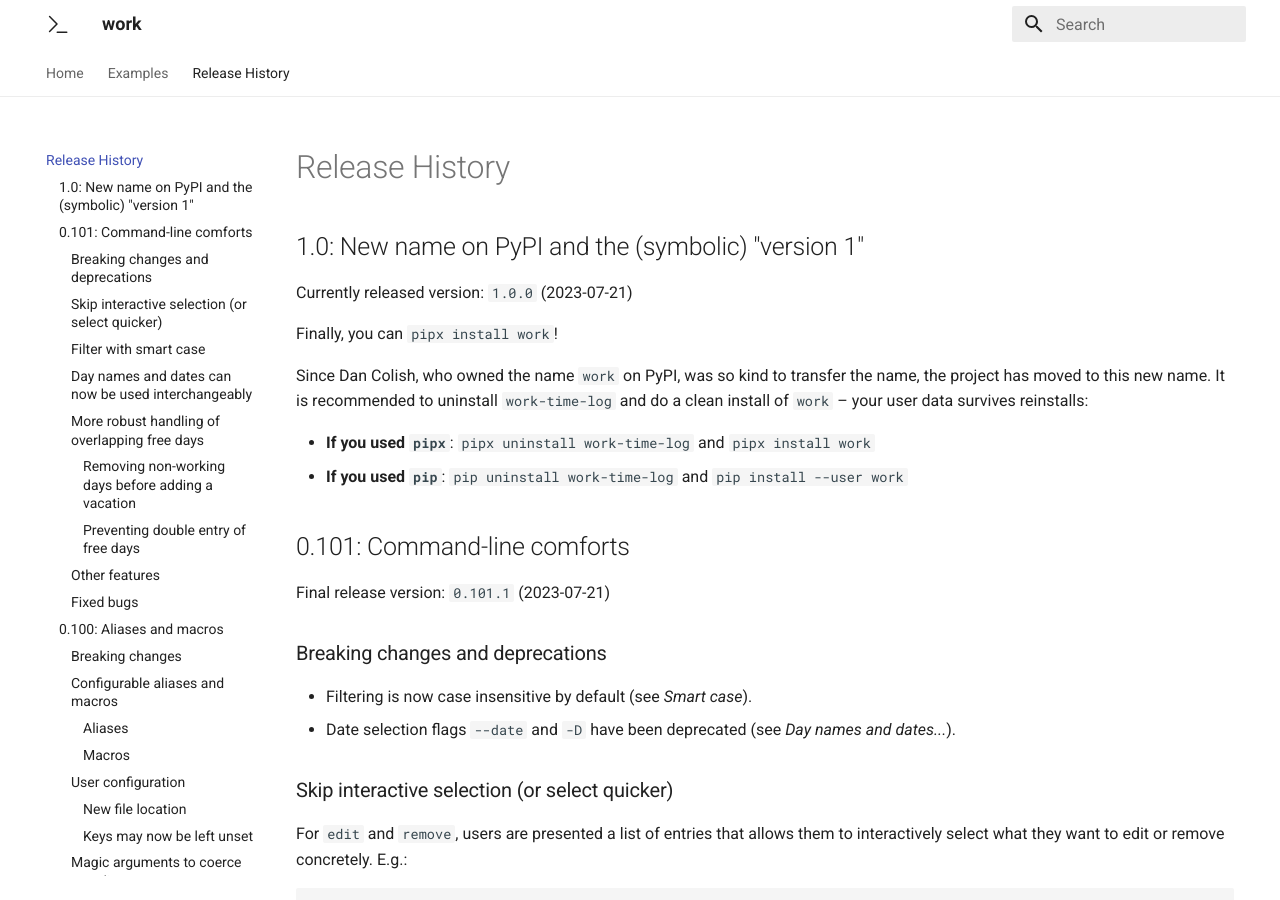
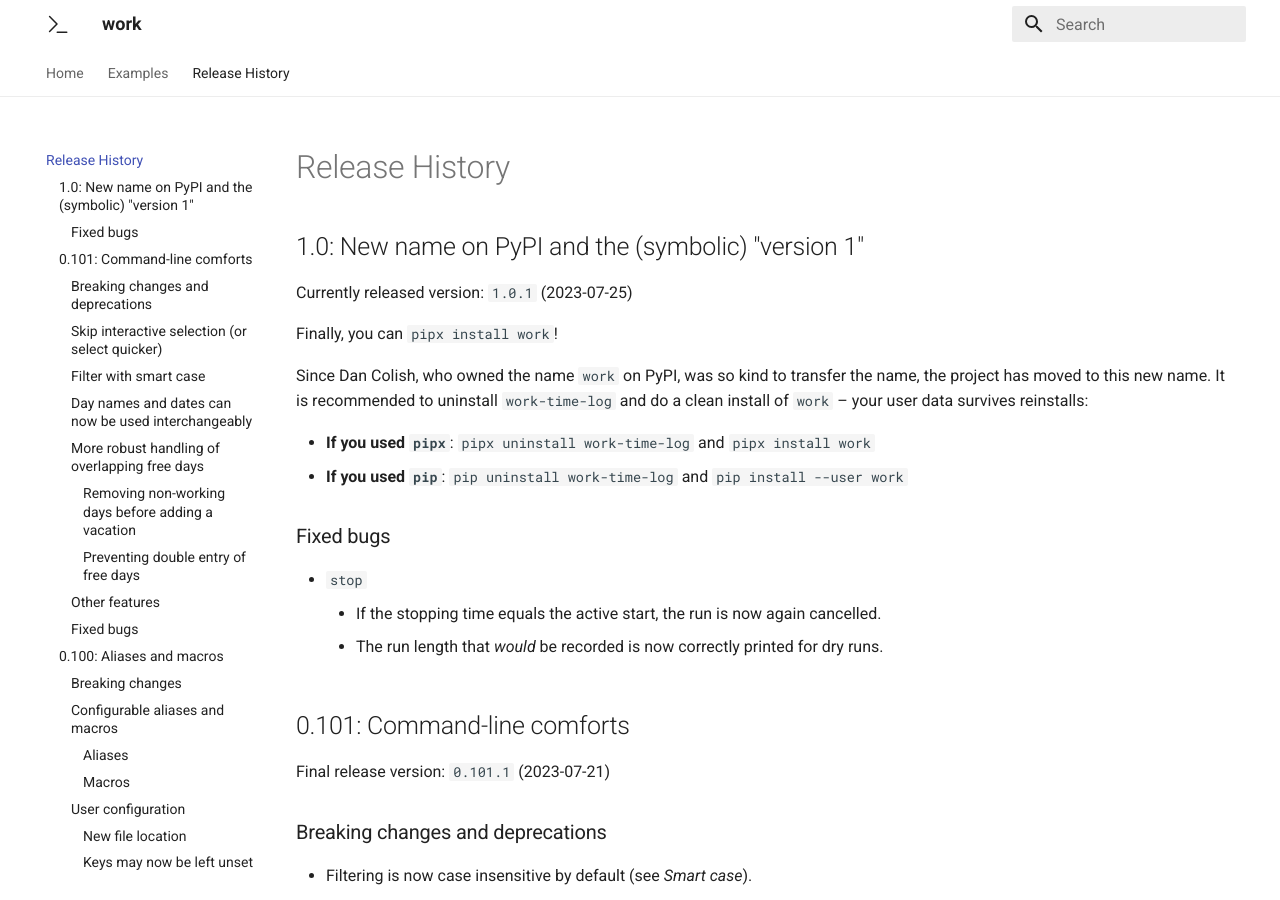
Before and after one commit to vauhochzett/work-docs, an MkDocs documentation site: the page built from docs/releases.md, in a window 1280 px wide and 900 px high. Built offline with MkDocs 1.6.1 and Material for MkDocs 9.7.7, drawn with Linux system fonts in a browser that asks for light colours.

Commit message:
Releases: v1.0.1

```diff
--- a/docs/releases.md
+++ b/docs/releases.md
@@ -2,7 +2,7 @@
 
 ## 1.0: New name on PyPI and the (symbolic) "version 1"
 
-Currently released version: `1.0.0` (2023-07-21)
+Currently released version: `1.0.1` (2023-07-25)
 
 Finally, you can `pipx install work`!
 
@@ -11,6 +11,12 @@
 
 - **If you used `pipx`**: `pipx uninstall work-time-log` and `pipx install work`
 - **If you used `pip`**: `pip uninstall work-time-log` and `pip install --user work`
+
+### Fixed bugs
+
+- `stop`
+	+ If the stopping time equals the active start, the run is now again cancelled.
+	+ The run length that *would* be recorded is now correctly printed for dry runs.
 
 ## 0.101: Command-line comforts
 
```
